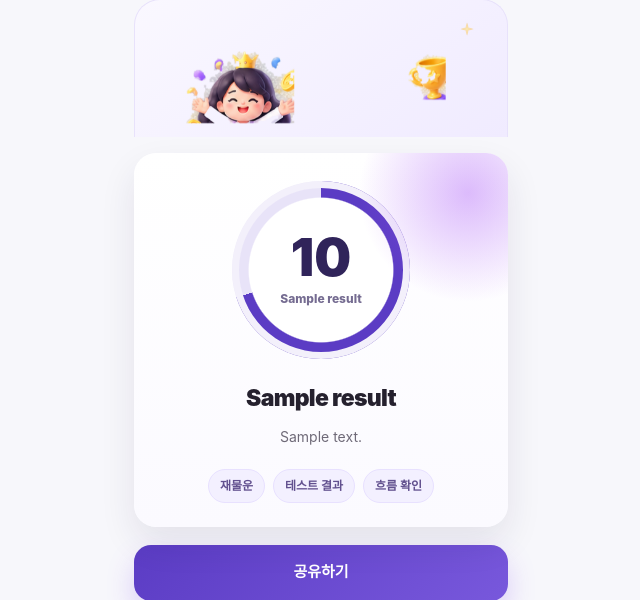
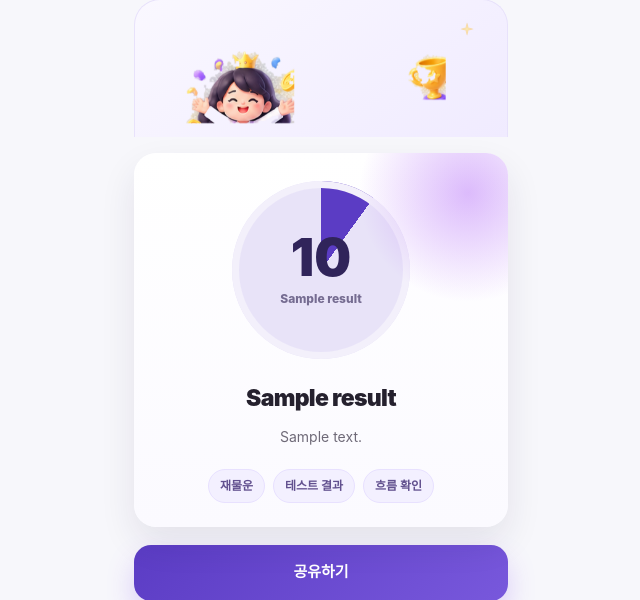
Before and after one commit to anredvon/jamulun-master, a Flask app: page /result/1 in a window 1280 px wide. Shown: the part 231-831 px from the top of the page, without its empty margins (319-959 px from the left). Run offline with Flask 3, Linux system fonts and the light colour scheme; tables that the repository leaves empty hold one stand-in row (values such as "Sample post"); some web fonts are replaced.

Commit message:
fix: bind result score ring to actual score

```diff
--- a/static/css/visual-assets.css
+++ b/static/css/visual-assets.css
@@ -22,6 +22,7 @@
 .result-visual .trophy{width:104px;right:28px;bottom:8px;z-index:2}
 .result-visual .sparkle{width:24px;right:28px;top:17px;z-index:1}
 .result-page .result-report-card{position:relative;z-index:2}
+.result-page .score-ring{background:conic-gradient(var(--purple) 0 var(--score),#e8e3f8 var(--score) 100%)}
 
 /* Share */
 .share-visual{height:148px;margin:4px 0 -18px;border-radius:28px 28px 0 0;border-bottom:0;background:linear-gradient(145deg,#f8f5ff,#ece5ff)}
```
